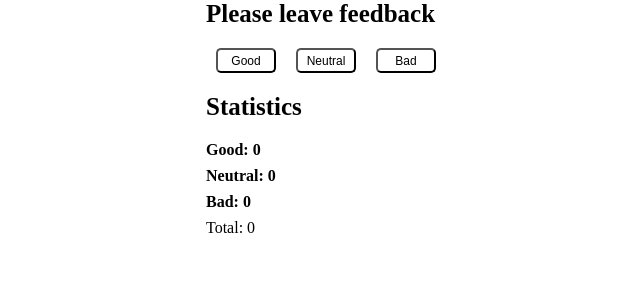
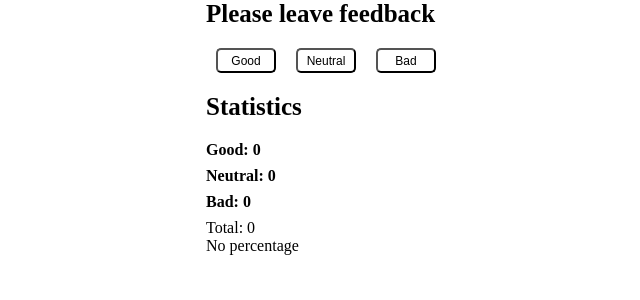
Before and after one commit to AndreyMad/goit-react-hw-02-feedback, a React (Create React App) app: page / in a window 1280 px wide. Shown: the top 300 px of the page, without its empty margins (314-954 px from the left). Built offline with nearby package versions, Linux system fonts and the light colour scheme.

Commit message:
some commit

```diff
--- a/src/components/App.js
+++ b/src/components/App.js
@@ -5,7 +5,8 @@ class App extends Component {
   state = {
     good: 0,
     neutral: 0,
-    bad: 0
+    bad: 0,
+    percentage: 0
   };
 
   changeStats = e => {
@@ -15,12 +16,16 @@ class App extends Component {
     }));
   };
 
-  feedbeckCounter = () => {
+  feedbackCounter = () => {
     return this.state.good + this.state.neutral + this.state.bad;
   };
 
+  positivePercentageCounter = () => {
+    this.setState.percentage = (this.state.good * 100) / this.feedbackCounter();
+  };
+
   render() {
-    const { good, neutral, bad } = this.state;
+    const { good, neutral, bad, percentage } = this.state;
     return (
       <div>
         <h1 className={style.title}>Please leave feedback</h1>
@@ -50,7 +55,12 @@ class App extends Component {
           <p className={style.stat_text}>Good: {good}</p>
           <p className={style.stat_text}>Neutral: {neutral}</p>
           <p className={style.stat_text}>Bad: {bad}</p>
-          <p>Total: {this.feedbeckCounter()}</p>
+          <p>Total: {this.feedbackCounter()}</p>
+          {percentage > 0 ? (
+            <p>Positive percentage: {percentage}</p>
+          ) : (
+            <p>No percentage</p>
+          )}
         </section>
       </div>
     );
--- a/src/components/app.module.css
+++ b/src/components/app.module.css
@@ -14,6 +14,9 @@ body {
   font-size: 12px;
   background-color: #fff;
 }
+.button:hover{
+  cursor: pointer;
+}
 .statistics_title {
   margin-bottom: 20px;
   font-weight: bold;
```
